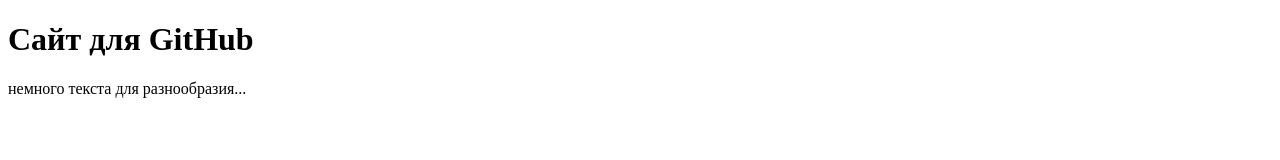
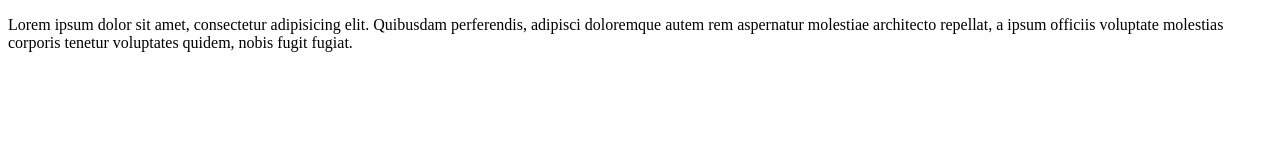
Before and after one commit to greatschemer/site, a plain HTML site: page index.html in a window 1280 px wide. Drawn offline with Linux system fonts and the light colour scheme.

Commit message:
третий коммит

```diff
--- a/index.html
+++ b/index.html
@@ -6,7 +6,6 @@
 	<link rel="stylesheet" href="css/style.css">
 </head>
 <body>
-	<h1>Сайт для GitHub</h1>
-	<p>немного текста для разнообразия...</p>
+	<p>Lorem ipsum dolor sit amet, consectetur adipisicing elit. Quibusdam perferendis, adipisci doloremque autem rem aspernatur molestiae architecto repellat, a ipsum officiis voluptate molestias corporis tenetur voluptates quidem, nobis fugit fugiat.</p>
 </body>
 </html>
```
